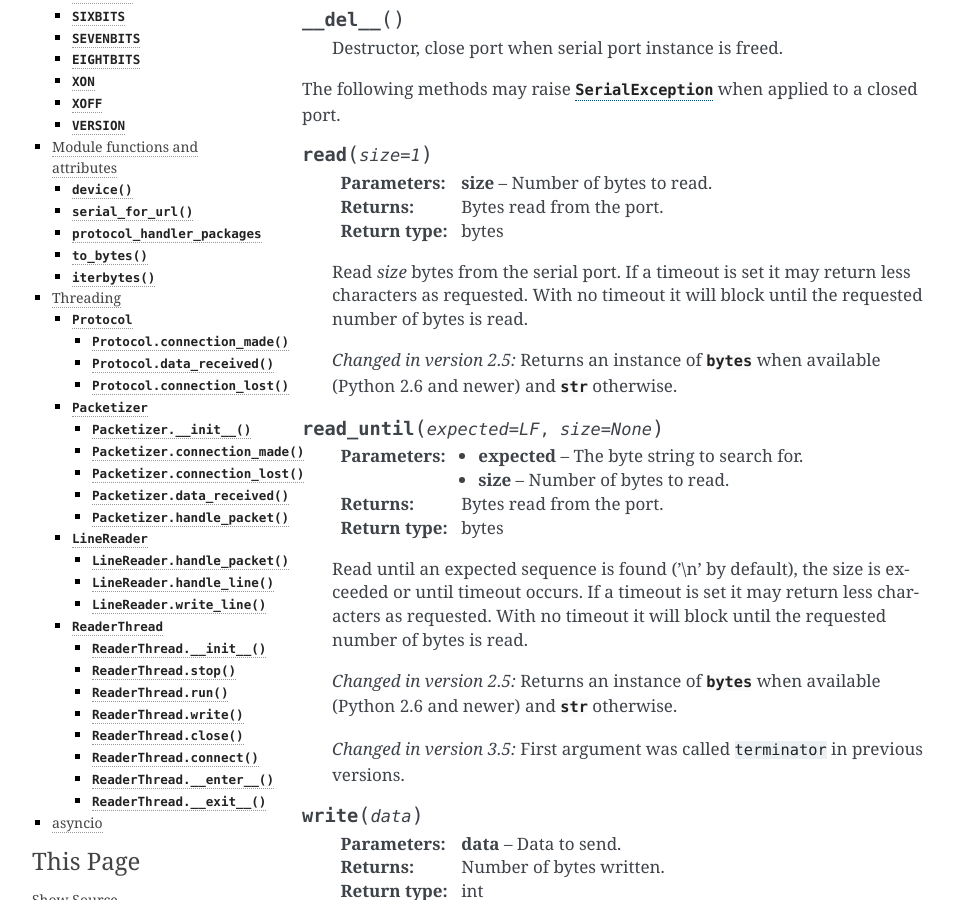
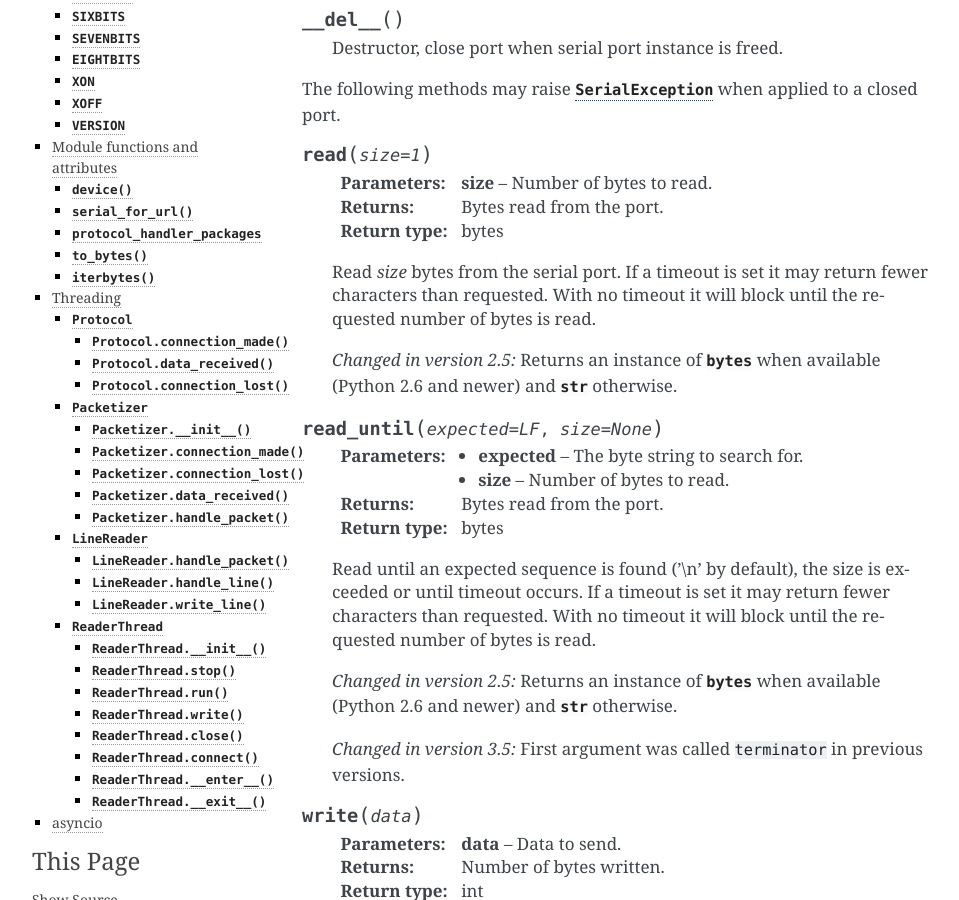
Before and after one commit to pyserial/pyserial, a Sphinx documentation site: the page built from documentation/pyserial_api.rst, in a window 1280 px wide and 900 px high, scrolled down 2572 px. Shown: the whole window, without its empty margins (148-1107 px from the left). Built offline with Sphinx 7.4.7, drawn with Linux system fonts in a browser that asks for light colours.

Commit message:
Spellcheck
I'm not a native speaker, but this way it sounds clearer to me. "as expected" sounds to me like "similar or equal to what you should expect".

```diff
--- a/documentation/pyserial_api.rst
+++ b/documentation/pyserial_api.rst
@@ -150,7 +150,7 @@ Native ports
         :rtype: bytes
 
         Read *size* bytes from the serial port. If a timeout is set it may
-        return less characters as requested. With no timeout it will block
+        return fewer characters than requested. With no timeout it will block
         until the requested number of bytes is read.
 
         .. versionchanged:: 2.5
@@ -166,7 +166,7 @@ Native ports
 
         Read until an expected sequence is found ('\\n' by default), the size
         is exceeded or until timeout occurs. If a timeout is set it may
-        return less characters as requested. With no timeout it will block
+        return fewer characters than requested. With no timeout it will block
         until the requested number of bytes is read.
 
         .. versionchanged:: 2.5
```
